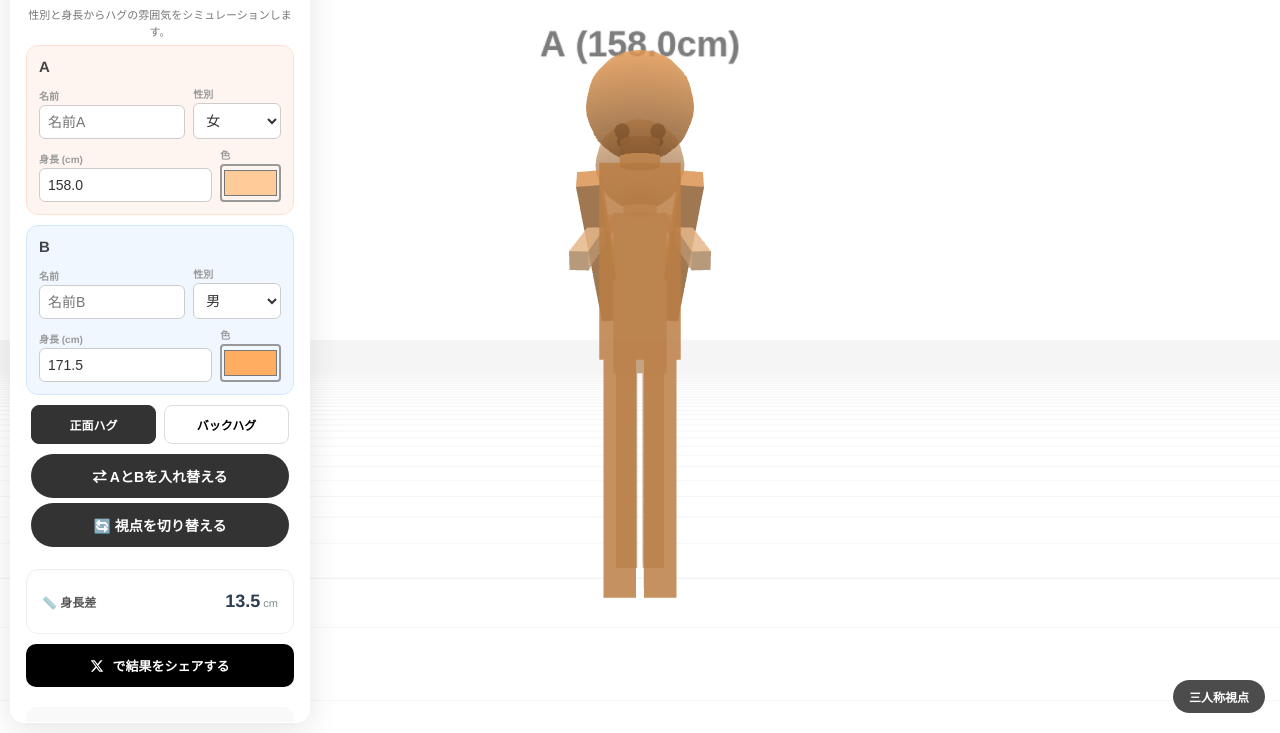
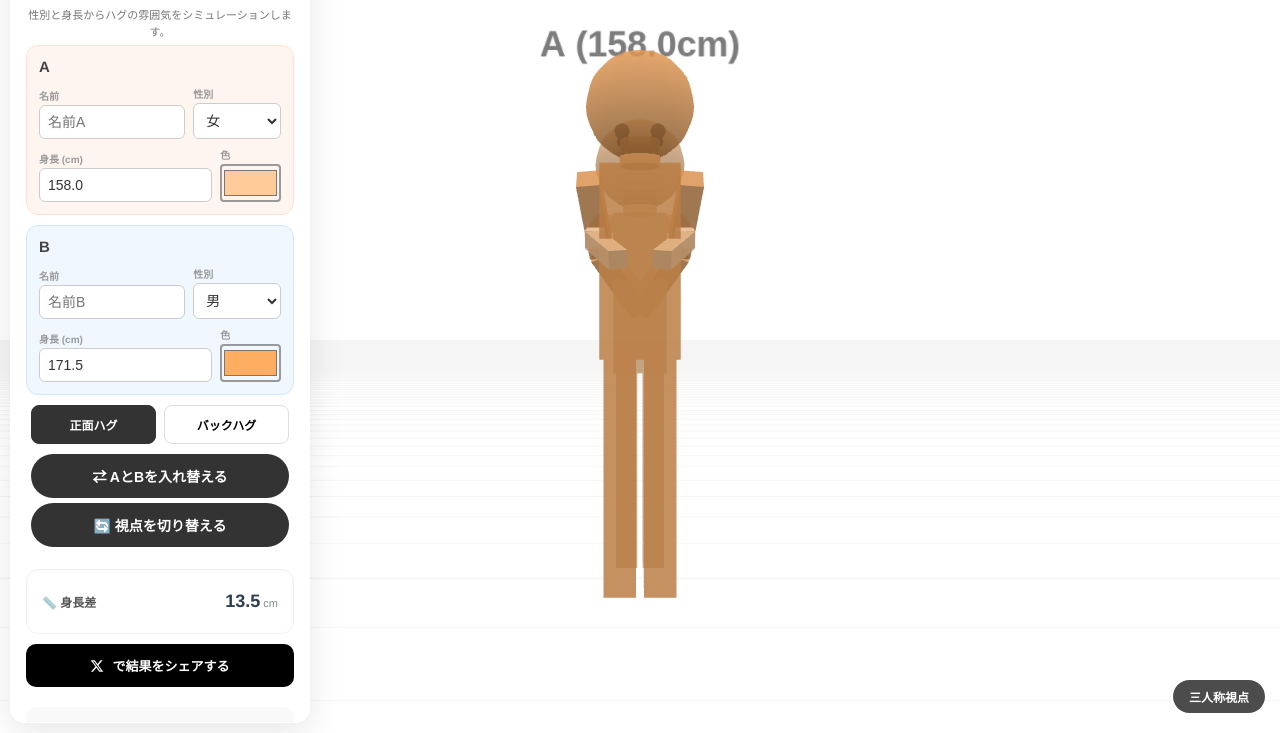
Before and after one commit to qwertyaz111/hug-simulator, a plain HTML site: page index.html in a window 1280 px wide. Shown: the part 67-800 px from the top of the page. Drawn offline with nearby package versions, Linux system fonts and the light colour scheme; animation ran at ten frames a second.

Commit message:
index.html を更新

```diff
--- a/index.html
+++ b/index.html
@@ -412,6 +412,9 @@ function createMannequin(color, heightCm, gender, name, role, otherConfig) {
         group.legs.push(anchor);
     });
 
+    // 肘関節を追加：棒を2分割するだけ。見た目・寸法は元のまま（脚は元のまま1本）
+    group.arms.forEach(arm => addJoint(arm));
+
     const canvas = document.createElement('canvas');
     canvas.width = 512; canvas.height = 128;
     const ctx = canvas.getContext('2d');
@@ -428,6 +431,23 @@ function createMannequin(color, heightCm, gender, name, role, otherConfig) {
     group.userData = { height: h, eyeY: eyeY, role: role, depth: torsoDepth, width: torsoW, armThick: armThickness, legH: legH, torsoH: torsoH, shoulderW: shoulderW, shoulderY: shoulderY };
     group.position.y = 0; group.position.z = 0;
     return group;
+}
+
+// 腕の棒を2分割して肘関節を作る
+function addJoint(anchor) {
+    const mesh = anchor.children[0];
+    const half = mesh.geometry.parameters.height / 2;
+    mesh.scale.y = 0.5;
+    mesh.position.y = -half / 2;
+    const joint = new THREE.Group();
+    joint.position.y = -half;
+    const lower = new THREE.Mesh(mesh.geometry, mesh.material);
+    lower.scale.y = 0.5;
+    lower.position.y = -half / 2;
+    joint.add(lower);
+    anchor.add(joint);
+    anchor.joint = joint;
+    anchor.half = half;
 }
 
 function updateScene() {
@@ -455,6 +475,7 @@ function updateScene() {
         personA.arms.forEach((arm, i) => {
             arm.rotation.z = (i === 0 ? -1 : 1) * angleZA;
             arm.rotation.x = - (Math.PI / 2) + angleXA;
+            arm.joint.rotation.z = -(i === 0 ? -1 : 1) * 0.4; // 肘を曲げて前腕を相手の背中側へ回す
         });
 
         // Bの腕
@@ -465,6 +486,7 @@ function updateScene() {
         personB.arms.forEach((arm, i) => {
             arm.rotation.z = (i === 0 ? -1 : 1) * angleZB;
             arm.rotation.x = - (Math.PI / 2) + angleXB;
+            arm.joint.rotation.z = -(i === 0 ? -1 : 1) * 0.35; // 肘を曲げて前腕を相手の背中側へ回す
         });
 
     } else {
@@ -473,10 +495,11 @@ function updateScene() {
         personA.position.z = 0.1; personA.rotation.y = 0;
         personB.position.z = -dist + 0.1; personB.rotation.y = 0;
 
-        // Aの腕（真下へまっすぐ）
+        // Aの腕（真下へまっすぐ＋肘だけ少し前に曲げて自然に）
         personA.arms.forEach((arm, i) => {
             arm.rotation.x = 0;
             arm.rotation.z = 0;
+            arm.joint.rotation.x = -0.2;
         });
 
         // Bの腕（Aの胴体にピタッと触れる計算）
@@ -491,6 +514,7 @@ function updateScene() {
         personB.arms.forEach((arm, i) => {
             arm.rotation.z = (i === 0 ? -1 : 1) * hugAngleZ;
             arm.rotation.x = - (Math.PI / 2) + hugAngleX;
+            arm.joint.rotation.z = -(i === 0 ? -1 : 1) * 0.1; // 肘を曲げて前腕をAのお腹の前へ回す（強く曲げると前腕がAの胴体の角に埋まるため、埋まらない範囲に抑える）
         });
     }
 
```
